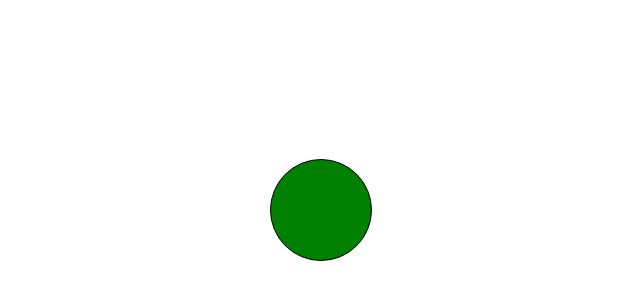
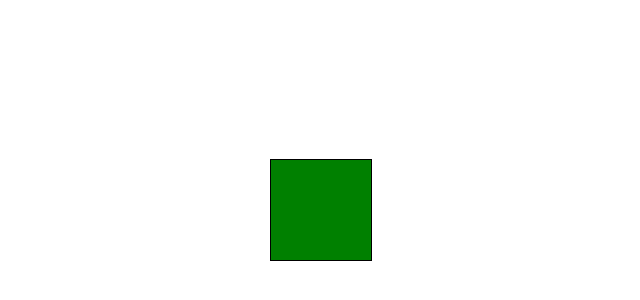
Before and after one commit to lswebdevelops/transform, a plain HTML site: page index.html in a window 1280 px wide. Shown: the part 198-498 px from the top of the page, without its empty margins (327-967 px from the left). Drawn offline with Linux system fonts and the light colour scheme.

Commit message:
keyframes border-radious and color changing

```diff
--- a/styles.css
+++ b/styles.css
@@ -11,7 +11,7 @@
   height: 100px;
   background-color: red;
   border: 1px solid black;
-  border-radius: 50%;
+  border-radius: 0%;
   animation-duration: 5s;
   animation-name: change-color;
   animation-iteration-count: infinite;
@@ -31,15 +31,19 @@
 @keyframes change-color {
   from {
     background-color: red;
+
   }
 
   50% {
     width: 200px;
     height: 200px;
+    border-radius: 50%;
     background-color: blue;
   }
 
   to {
     background-color: green;
+    /* border-radius: 0%; */
+
   }
 }
```
